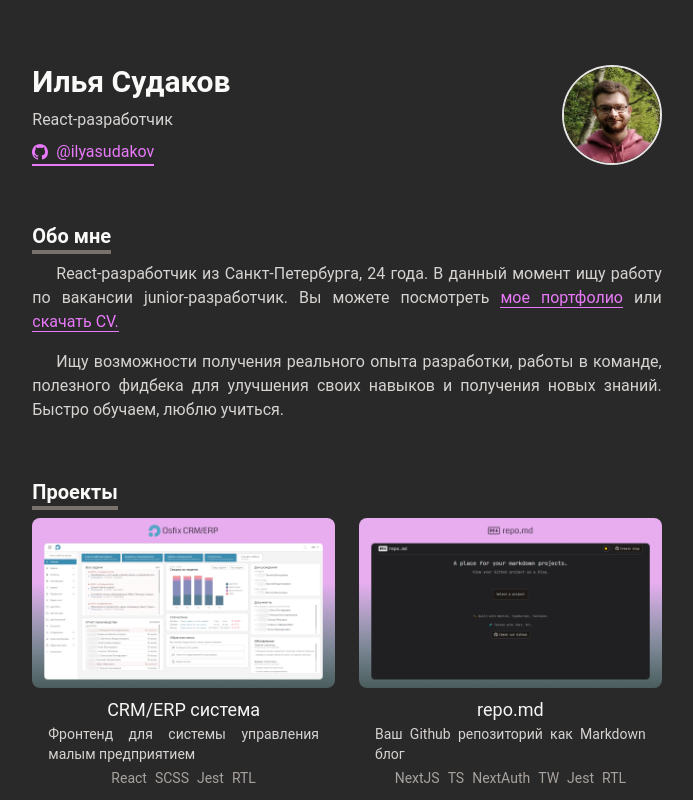
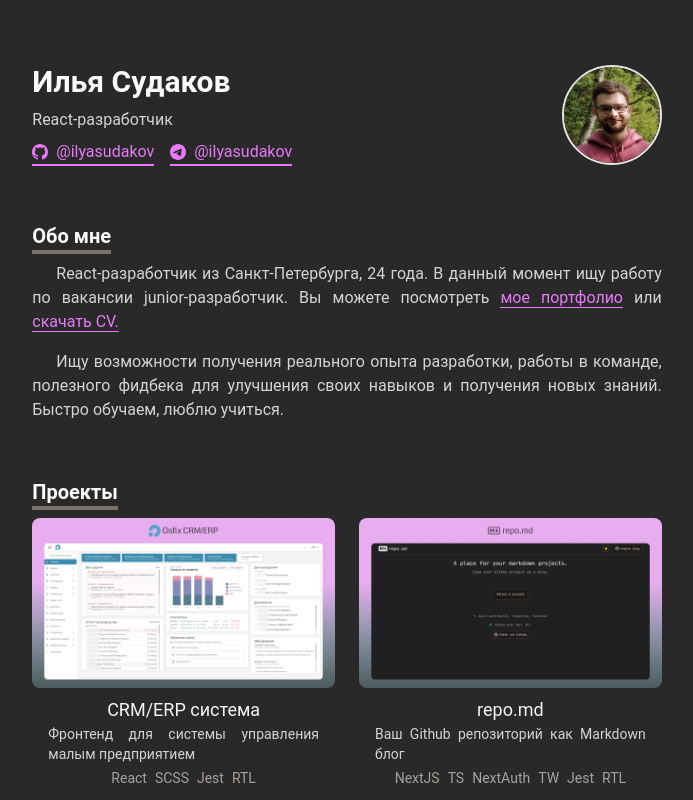
Before and after one commit to ilyasudakov/portfolio-react, a Next.js app: page / in a window 1280 px wide. Shown: the top 800 px of the page, without its empty margins (293-986 px from the left). Built offline with nearby package versions, Linux system fonts and the light colour scheme.

Commit message:
Add telegram link to Title section

```diff
--- a/src/pages/index.tsx
+++ b/src/pages/index.tsx
@@ -101,12 +101,24 @@ const OutsideLink: React.FC<{
 
 const TitleLinks = () => {
   return (
+    <div className="flex gap-4">
       <OutsideLink href="https://github.com/ilyasudakov" className="border-b-2">
         <div className="flex items-center gap-2">
           <GithubIcon className="fill-fuchsia-400" width="16px" height="16px" />
           @ilyasudakov
         </div>
       </OutsideLink>
+      <OutsideLink href="https://t.me/ilyasudakov" className="border-b-2">
+        <div className="flex items-center gap-2">
+          <TelegramIcon
+            className="fill-fuchsia-400"
+            width="16px"
+            height="16px"
+          />
+          @ilyasudakov
+        </div>
+      </OutsideLink>
+    </div>
   );
 };
 
```
Lines whose indentation alone changed are shown as unchanged.
